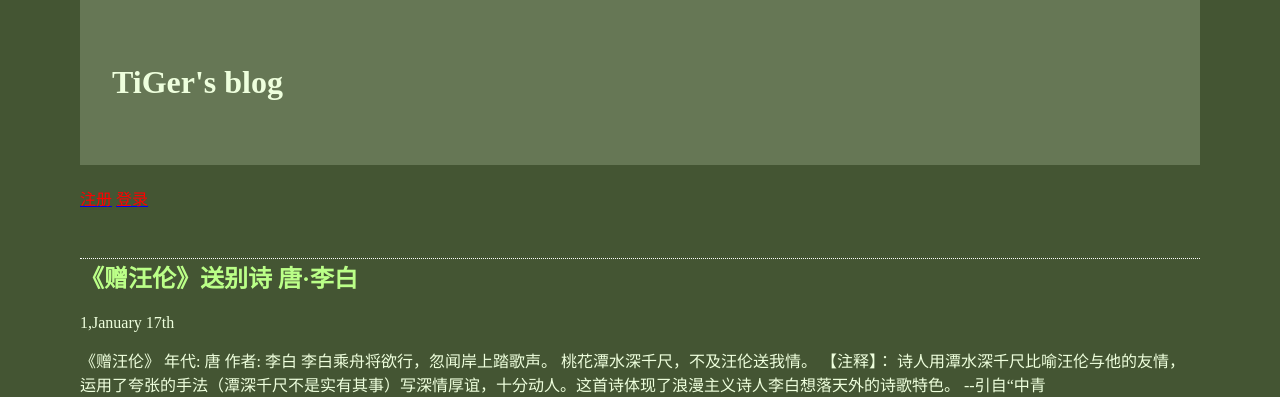
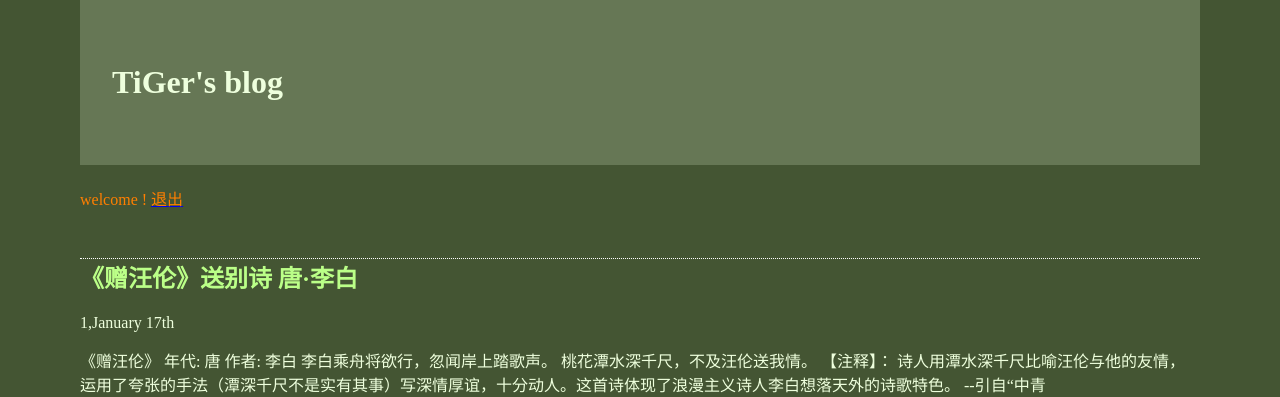
Before and after one commit to dreamtiger2016/blogDemo, a Django app: page /blog/index/ in a window 1280 px wide. Shown: the top 397 px of the page. Run offline with Django 3.2, Linux system fonts and the light colour scheme; data comes from the database, SQL or seed files in the repository; parts of the project's set-up code (start-up, migrations or seed data) failed here and were passed over.

Commit message:
Update base.html

```diff
--- a/mysite/blog/templates/base.html
+++ b/mysite/blog/templates/base.html
@@ -8,8 +8,14 @@
 
   <body>
     <h1>TiGer's blog</h1>
-      <a href="/blog/regist/"><font color="#FF0000">注册</font></a>
-      <a href="/blog/login/"><font color="#FF0000">登录</font></a>
+    {% if username != null %}
+      <p><font color="#FF7F00">welcome {{username}} !</font>
+        <a href="/blog/"><font color="#FF7F00">退出</font></a> </p>
+    {% else %}
+        <a href="/blog/regist/"><font color="#FF0000">注册</font></a>
+        <a href="/blog/login/"><font color="#FF0000">登录</font></a>
+    {% endif %}
+
     {% block content %}
     {% endblock %}
 
```
